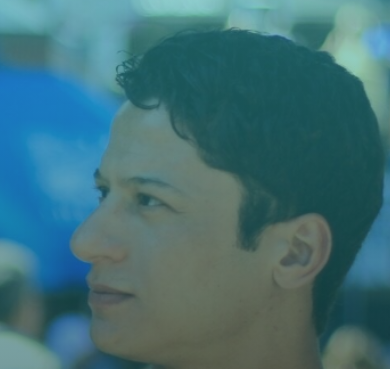
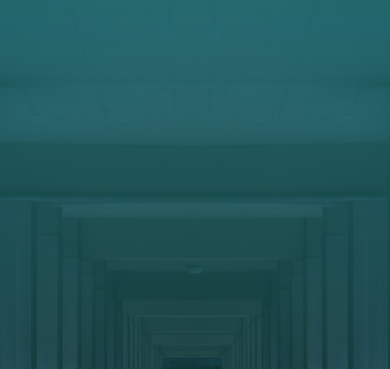
Before and after one commit to Sedki-Sghairi/portfolio-, a plain HTML site: page index.html in a window 390 px wide. Shown: the part 82-451 px from the top of the page. Drawn offline with nearby package versions, Linux system fonts and the light colour scheme; a web font is replaced by a local one.

Commit message:
new background pic for small screen

```diff
--- a/styles.css
+++ b/styles.css
@@ -239,7 +239,7 @@ nav {
 /* hero */
 header {
 	min-height: 100vh;
-	background: linear-gradient(rgba(63, 208, 212, 0.5), rgba(0, 0, 0, 0.7)), url(./heroo.png) center/cover no-repeat;
+	background: linear-gradient(rgba(63, 208, 212, 0.5), rgba(0, 0, 0, 0.7)), url(./heo.jpeg) center/cover no-repeat;
 }
 .banner {
 	min-height: 100vh;
```
Also changed, not shown: heo.jpeg (added), heroo.png (deleted).
